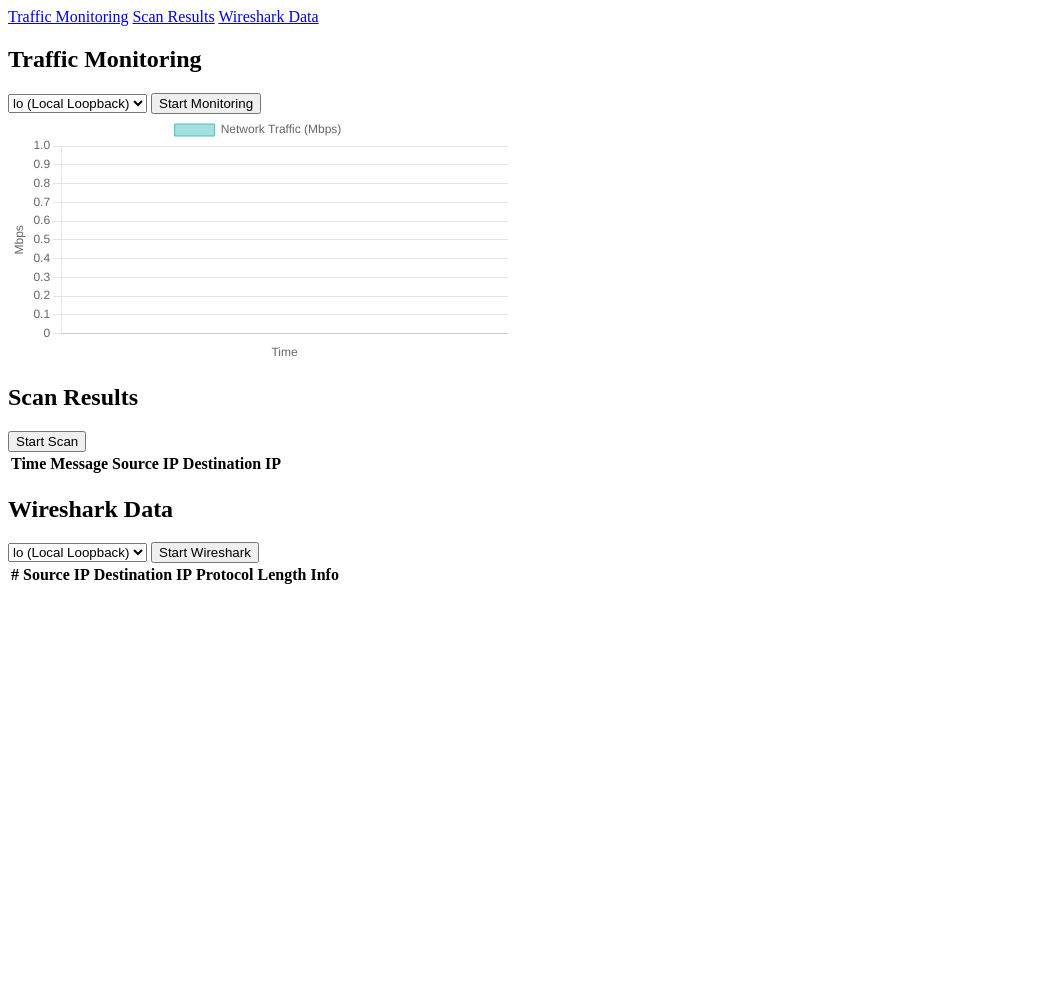
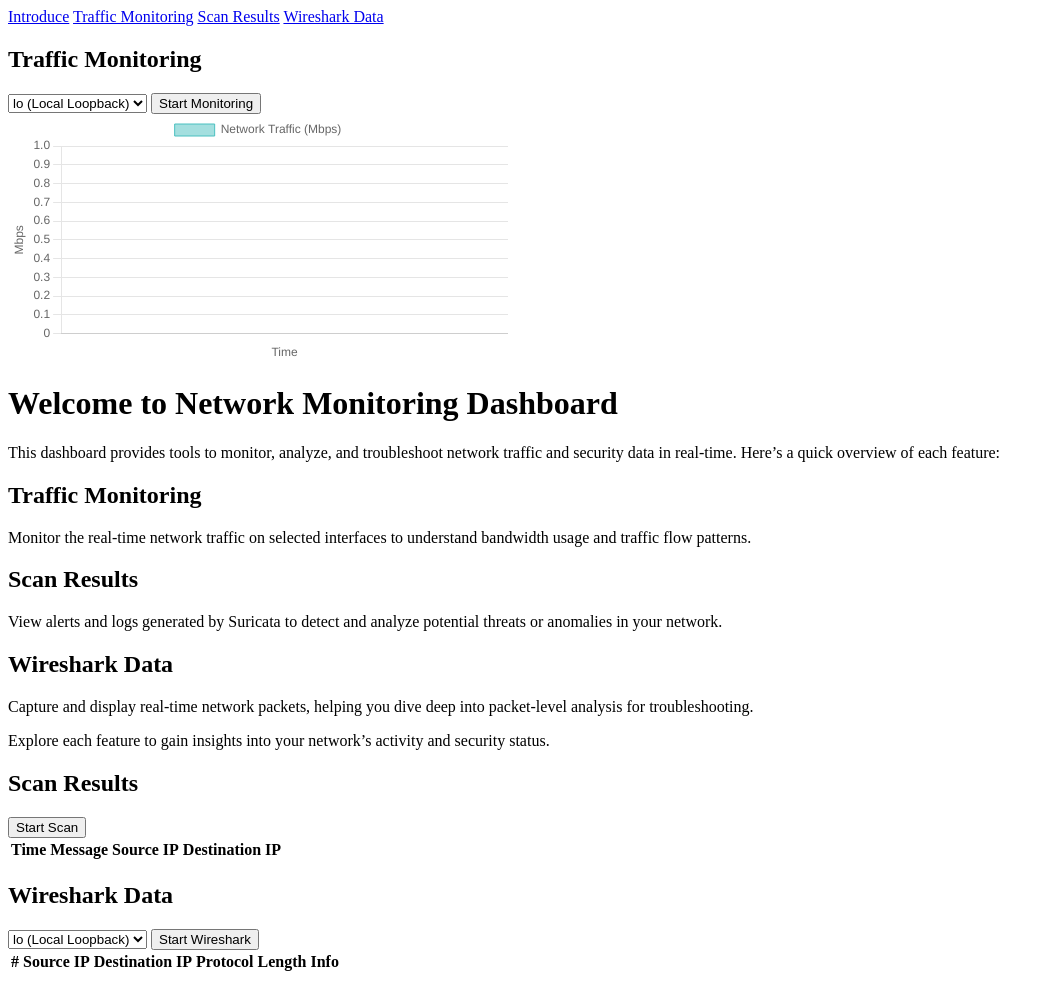
Before and after one commit to 114StudentGraduationProject/web_design, a Flask app: page / in a window 1280 px wide. Shown: the whole page, without its empty margins (0-1054 px from the left). Before the commit the page ends 584 px from the top, so only its background shows below. Run offline with Flask 3, Linux system fonts and the light colour scheme; data that the repository does not hold is empty.

Commit message:
Update index.html

```diff
--- a/templates/index.html
+++ b/templates/index.html
@@ -8,6 +8,7 @@
 </head>
 <body>
     <div id="sidebar">
+        <a href="#" onclick="showPage('introduce')" class="sidebar-link" data-page="introduce">Introduce</a>
         <a href="#" onclick="showPage('traffic-monitoring')" class="sidebar-link active">Traffic Monitoring</a>
         <a href="#" onclick="showPage('scan-results')" class="sidebar-link">Scan Results</a>
         <a href="#" onclick="showPage('wireshark-data')" class="sidebar-link">Wireshark Data</a>
@@ -25,6 +26,25 @@
                 <canvas id="trafficChart"></canvas>
             </div>
         </div>
+
+        <!-- Introduce Section -->
+	<div id="introduce" class="content-page active">
+	    <h1>Welcome to Network Monitoring Dashboard</h1>
+	    <p>This dashboard provides tools to monitor, analyze, and troubleshoot network traffic and security data in real-time. Here’s a quick overview of each feature:</p>
+	    <section>
+		<h2>Traffic Monitoring</h2>
+		<p>Monitor the real-time network traffic on selected interfaces to understand bandwidth usage and traffic flow patterns.</p>
+	    </section>
+	    <section>
+		<h2>Scan Results</h2>
+		<p>View alerts and logs generated by Suricata to detect and analyze potential threats or anomalies in your network.</p>
+	    </section>
+	    <section>
+		<h2>Wireshark Data</h2>
+		<p>Capture and display real-time network packets, helping you dive deep into packet-level analysis for troubleshooting.</p>
+	    </section>
+	    <p>Explore each feature to gain insights into your network’s activity and security status.</p>
+	</div>
 
         <!-- Suricata Scan Results Section -->
 	<div id="scan-results" class="content-page">
```
